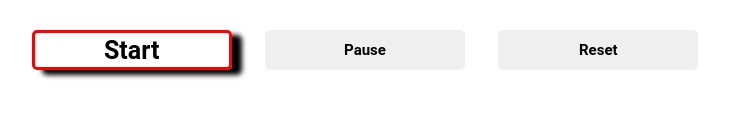
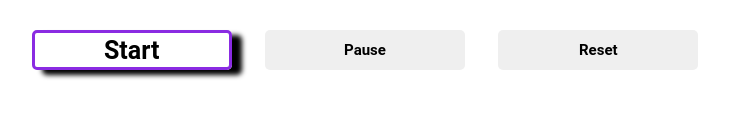
Before and after one commit to AndreyDevel0per/pomodoroTimer, a plain HTML site: page index.html in a window 1280 px wide. In both pictures the pointer is over the button "Start". Shown: the part 170-288 px from the top of the page, without its empty margins (275-1004 px from the left). Drawn offline with Linux system fonts and the light colour scheme.

Commit message:
desktopTest1

```diff
--- a/style.css
+++ b/style.css
@@ -137,7 +137,7 @@ h6 {
 }
 
 .btn>button:hover {
-    border: 3px solid red;
+    border: 3px solid blueviolet;
     background: transparent;
     font-size: 25px;
     box-shadow: 10px 5px 5px;
```
